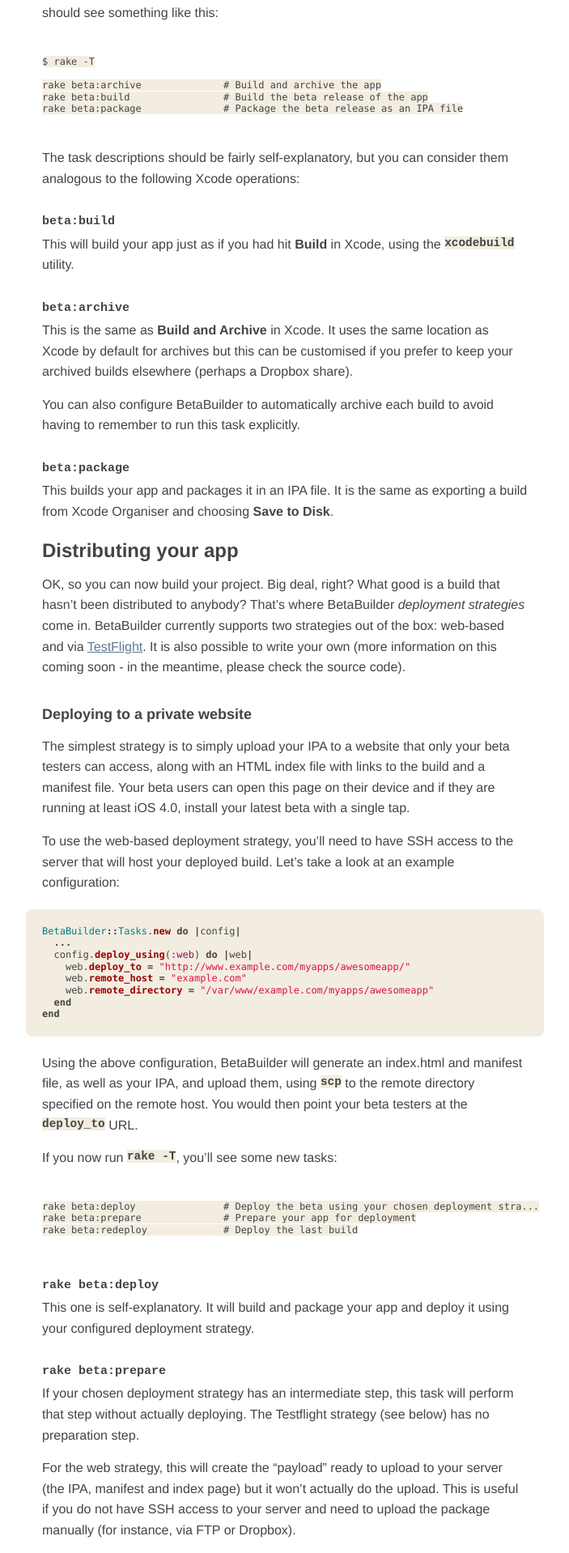
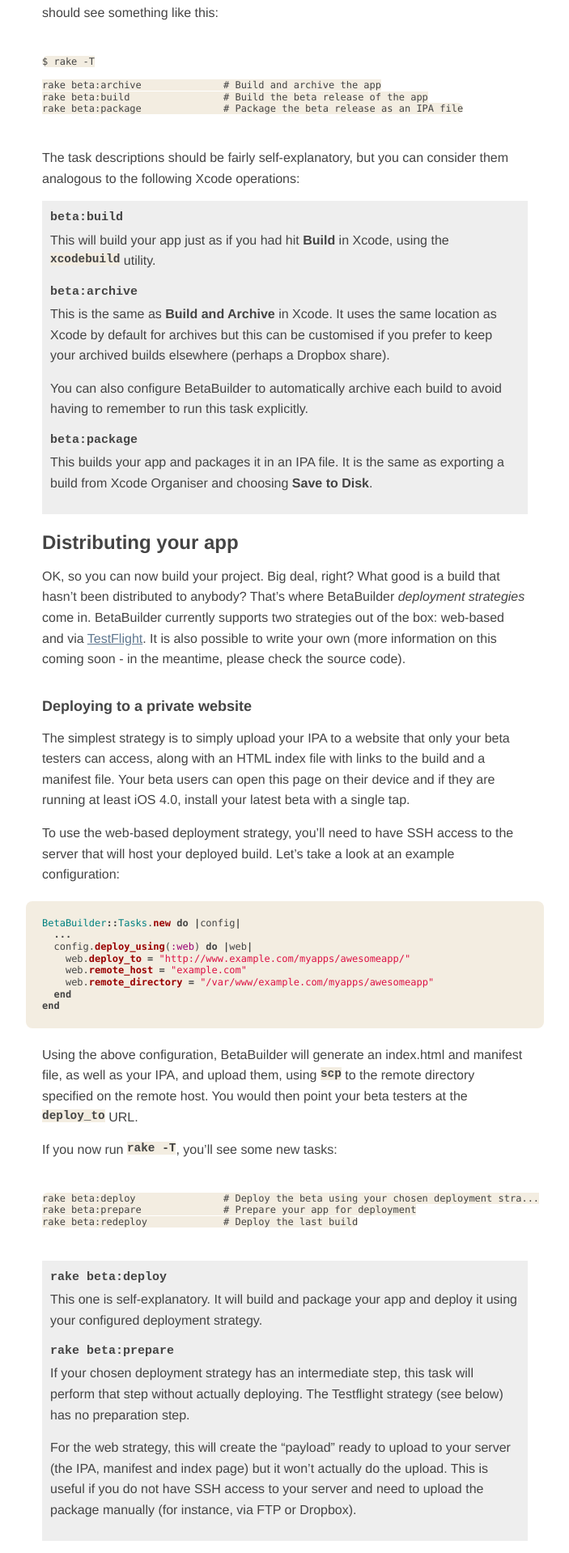
Before and after one commit to lukeredpath/betabuilder, a Jekyll site: the page built from website/index.markdown, in a window 1280 px wide. Shown: the part 1011-2929 px from the top of the page at 81% size, without its empty margins (288-991 px from the left). Built offline with Jekyll 4.4.1, drawn with Linux system fonts in a browser that asks for light colours; Markdown is read by kramdown in place of the engine named in the settings.

Commit message:
Some website layout tweaks.

```diff
--- a/website/_config.yml
+++ b/website/_config.yml
@@ -2,6 +2,8 @@ auto:        false
 lsi:         false
 server_port: 4000
 pygments:    true
-markdown:    rdiscount
+markdown:    kramdown
+kramdown:
+  parse_block_html: true
 permalink:   /:title.html
 base_url:    http://lukeredpath.co.uk/projects/betabuilder
--- a/website/css/layout.css
+++ b/website/css/layout.css
@@ -43,6 +43,15 @@ footer {
 footer p {
   font-size: 14px;
   color: #666;
+}
+
+.callout {
+  background: #eee;
+  padding: 10px;
+}
+
+.callout h3 {
+  margin-top: 0;
 }
 
 #navigation {
--- a/website/index.markdown
+++ b/website/index.markdown
@@ -35,6 +35,7 @@ Now, back to the terminal. Run `rake -T` to view a list of the available tasks.
 
 The task descriptions should be fairly self-explanatory, but you can consider them analogous to the following Xcode operations:
 
+<div class="callout" markdown="1">
 ### `beta:build`
 This will build your app just as if you had hit **Build** in Xcode, using the `xcodebuild` utility.
 
@@ -45,6 +46,7 @@ You can also configure BetaBuilder to automatically archive each build to avoid
 
 ### `beta:package`
 This builds your app and packages it in an IPA file. It is the same as exporting a build from Xcode Organiser and choosing **Save to Disk**.
+</div>
 
 # Distributing your app
 
@@ -75,6 +77,7 @@ If you now run `rake -T`, you'll see some new tasks:
     rake beta:prepare              # Prepare your app for deployment
     rake beta:redeploy             # Deploy the last build
 
+<div class="callout" markdown="1">
 ### `rake beta:deploy`
 
 This one is self-explanatory. It will build and package your app and deploy it using your configured deployment strategy.
@@ -84,6 +87,7 @@ This one is self-explanatory. It will build and package your app and deploy it u
 If your chosen deployment strategy has an intermediate step, this task will perform that step without actually deploying. The Testflight strategy (see below) has no preparation step.
 
 For the web strategy, this will create the "payload" ready to upload to your server (the IPA, manifest and index page) but it won't actually do the upload. This is useful if you do not have SSH access to your server and need to upload the package manually (for instance, via FTP or Dropbox).
+</div>
 
 ## Deploying to TestFlight
 
```
Also changed, not shown: 1 other file.
